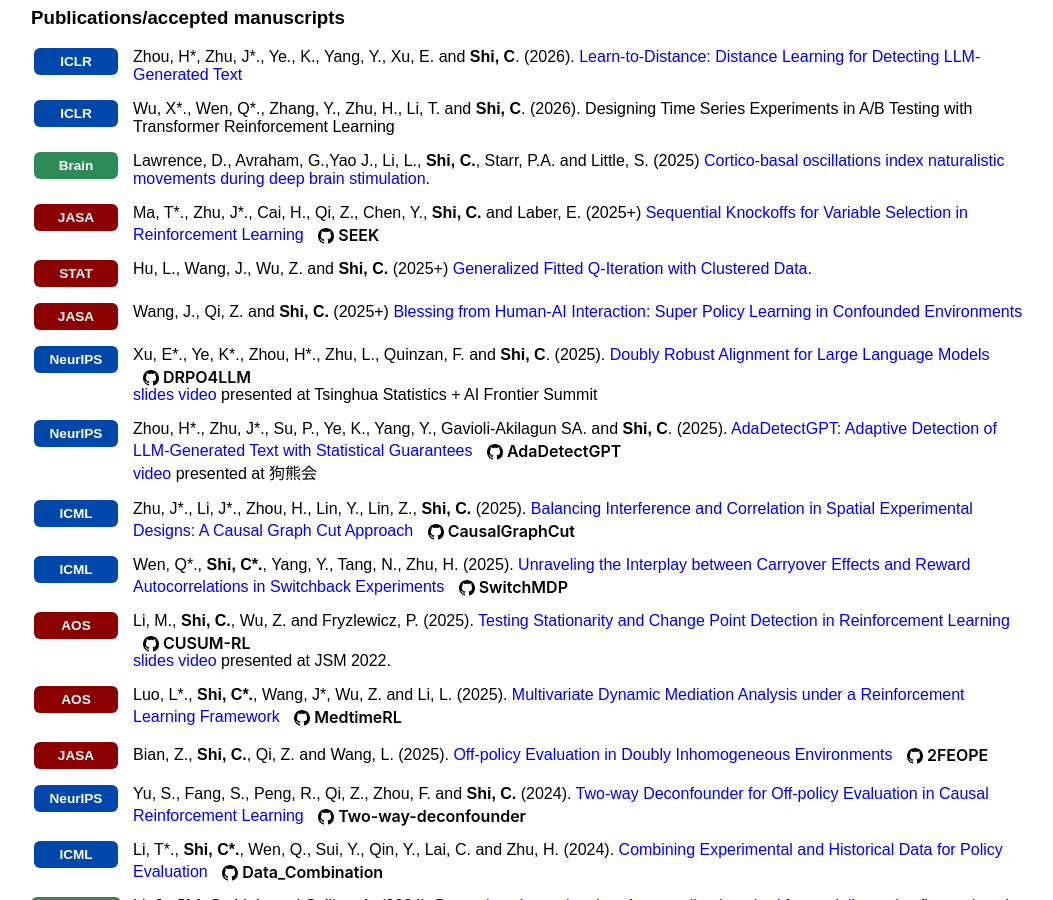
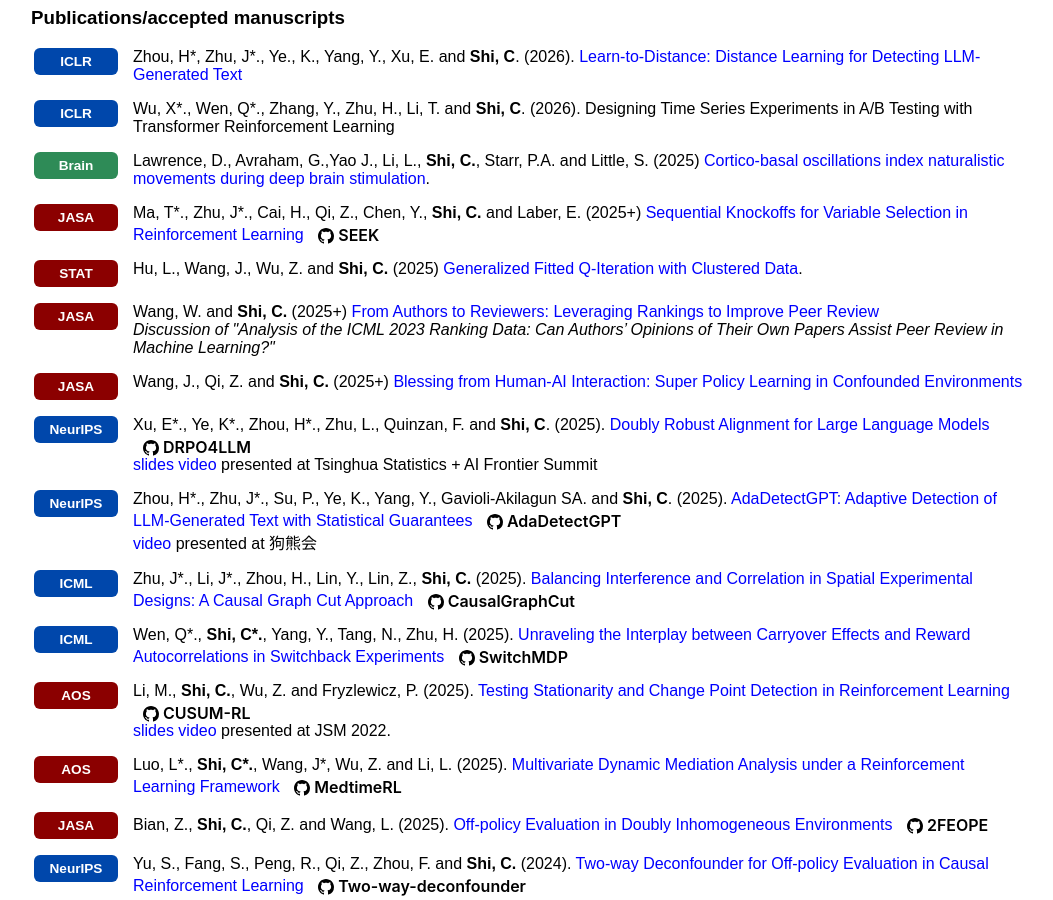
Before and after one commit to callmespring/callmespring.github.io, a Jekyll site: the page built from publication.md, in a window 1280 px wide and 900 px high, scrolled down 935 px. Shown: the whole window, without its empty margins (109-1162 px from the left). Built offline with Jekyll 4.4.1, drawn with Linux system fonts in a browser that asks for light colours.

Commit message:
Update publication.md

```diff
--- a/publication.md
+++ b/publication.md
@@ -110,7 +110,17 @@
     <span class="publication-logo-badge badge-stat">STAT</span>
   </div>
   <div class="pub-content" style="flex: 1;">
-    Hu, L., Wang, J., Wu, Z. and <strong>Shi, C.</strong> (2025+) <a href="https://arxiv.org/abs/2510.03912">Generalized Fitted Q-Iteration with Clustered Data</a>.
+    Hu, L., Wang, J., Wu, Z. and <strong>Shi, C.</strong> (2025) <a href="https://arxiv.org/abs/2510.03912">Generalized Fitted Q-Iteration with Clustered Data</a>.
+  </div>
+</div>
+
+<div class="publication-entry" style="display: flex; align-items: flex-start; margin-bottom: 1em;">
+  <div class="pub-venue" style="flex: 0 0 90px; margin-right: 12px; display: flex; align-items: center; justify-content: center;">
+    <span class="publication-logo-badge badge-stat">JASA</span>
+  </div>
+  <div class="pub-content" style="flex: 1;">
+    Wang, W. and <strong>Shi, C.</strong> (2025+) <a href="https://arxiv.org/pdf/2510.21726v1">From Authors to Reviewers: Leveraging Rankings to Improve Peer Review</a> <br/>
+    <i><font size="3">Discussion of "Analysis of the ICML 2023 Ranking Data: Can Authors’ Opinions of Their Own Papers Assist Peer Review in Machine Learning?"</font></i>
   </div>
 </div>
 
```
